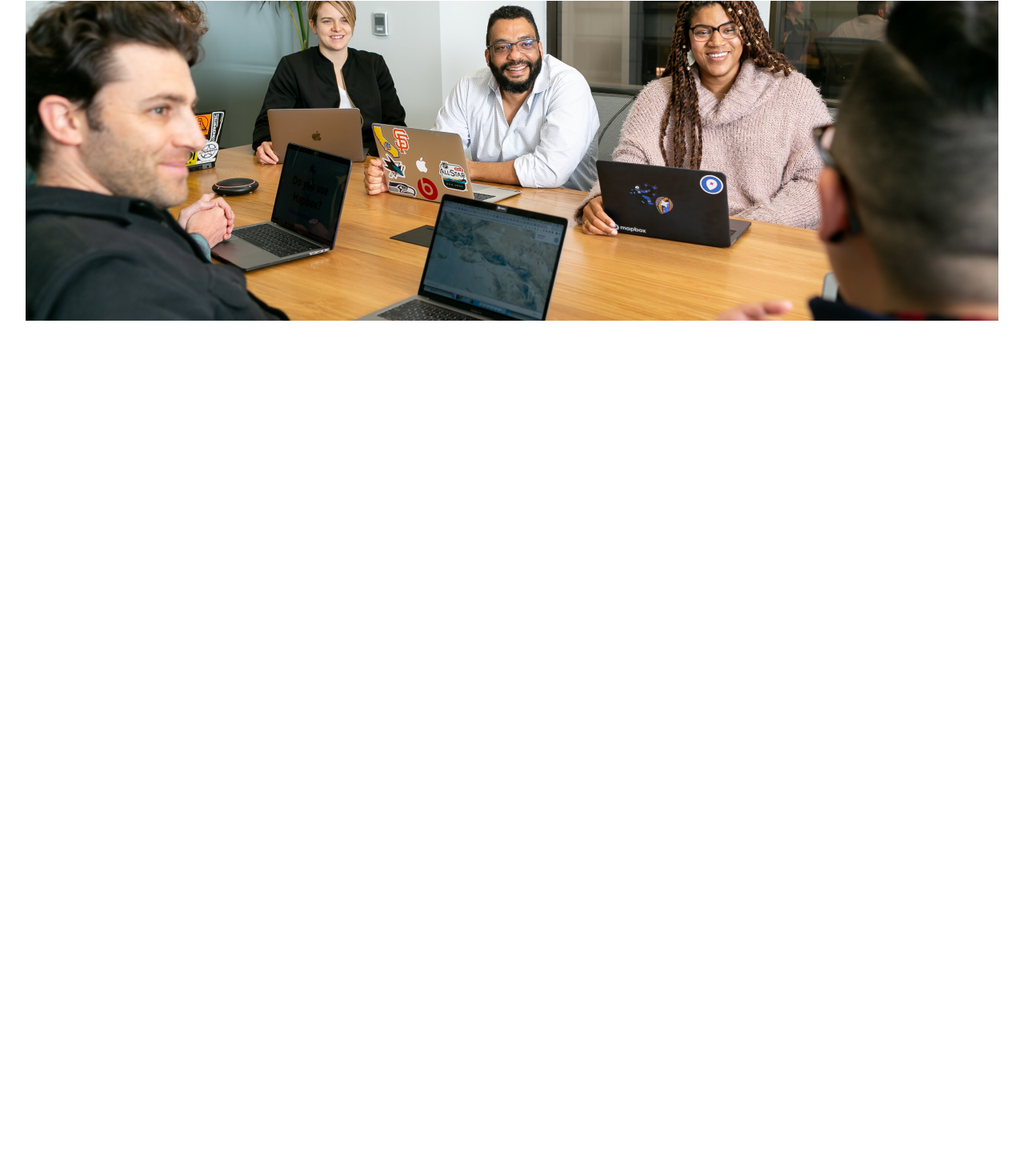
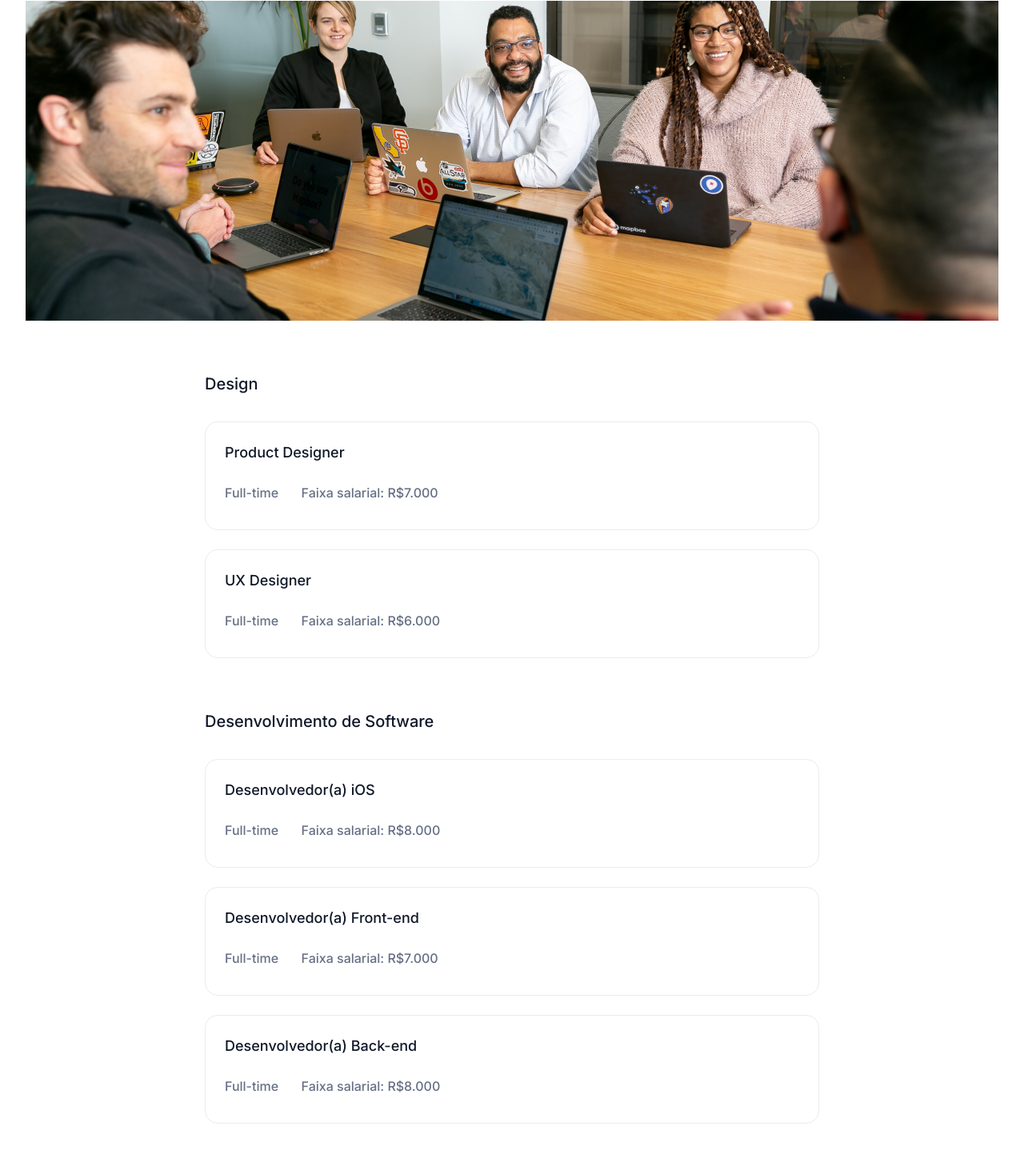
Before and after one commit to karolalencar/7daysOfCode, a plain HTML site: page HTML-CSS/index.html in a window 1280 px wide. Shown: the part 981-2424 px from the top of the page at 80% size. Before the commit the page ends 1382 px from the top, so only its background shows below. Drawn offline with Linux system fonts and the light colour scheme.

Commit message:
Add jobs section

```diff
--- a/HTML-CSS/index.html
+++ b/HTML-CSS/index.html
@@ -77,6 +77,47 @@
                 </p>
                 <img src="./assets/team.png" alt="Um time de pessoas sentadas em uma mesa">
             </div>
+
+            <div class="jobs">
+                <h2>Design</h2>
+                <div class="job">
+                    <h3>Product Designer</h3>
+                    <div>
+                        <span>Full-time</span>
+                        <span>Faixa salarial: R$7.000</span>
+                    </div>
+                </div>
+                <div class="job">
+                    <h3>UX Designer</h3>
+                    <div>
+                        <span>Full-time</span>
+                        <span>Faixa salarial: R$6.000</span>
+                    </div>
+                </div>
+
+                <h2>Desenvolvimento de Software</h2>
+                <div class="job">
+                    <h3>Desenvolvedor(a) iOS</h3>
+                    <div>
+                        <span>Full-time</span>
+                        <span>Faixa salarial: R$8.000</span>
+                    </div>
+                </div>
+                <div class="job">
+                    <h3>Desenvolvedor(a) Front-end</h3>
+                    <div>
+                        <span>Full-time</span>
+                        <span>Faixa salarial: R$7.000</span>
+                    </div>
+                </div>
+                <div class="job">
+                    <h3>Desenvolvedor(a) Back-end</h3>
+                    <div>
+                        <span>Full-time</span>
+                        <span>Faixa salarial: R$8.000</span>
+                    </div>
+                </div>
+            </div>
         </section>
     </body>
 </html>
--- a/HTML-CSS/style.css
+++ b/HTML-CSS/style.css
@@ -166,6 +166,7 @@ header  p {
 .jobs-container {
     display: flex;
     justify-content: center;
+    flex-direction: column;
 }
 
 .intro {
@@ -207,3 +208,49 @@ header  p {
     width: 768px;
     margin-bottom: 64px;
 }
+
+.jobs {
+    width: 768px;
+    margin: 0 auto 96px auto;
+}
+
+.jobs h2 {
+    color: var(--title-color);
+
+    font-size: 20px;
+    font-weight: 500;
+    line-height: 30px;
+
+    margin-top: 64px;
+    margin-bottom: 32px;
+}
+
+.job {
+    display: flex;
+    flex-direction: column;
+
+    width: 768px;
+    height: 136px;
+    padding: 24px 24px 28px 24px;
+    margin-bottom: 24px;
+    gap: 24px;
+    border: 1px solid #EAECF0;
+    border-radius: 16px;
+}
+
+.job h3 {
+    color: var(--title-color);
+
+    font-size: 18px;
+    font-weight: 500;
+    line-height: 28px;
+}
+
+.job span {
+    color: var(--text-color);
+
+    font-size: 16px;
+    font-weight: 500;
+    line-height: 24px;
+    margin-right: 24px;
+}
```
